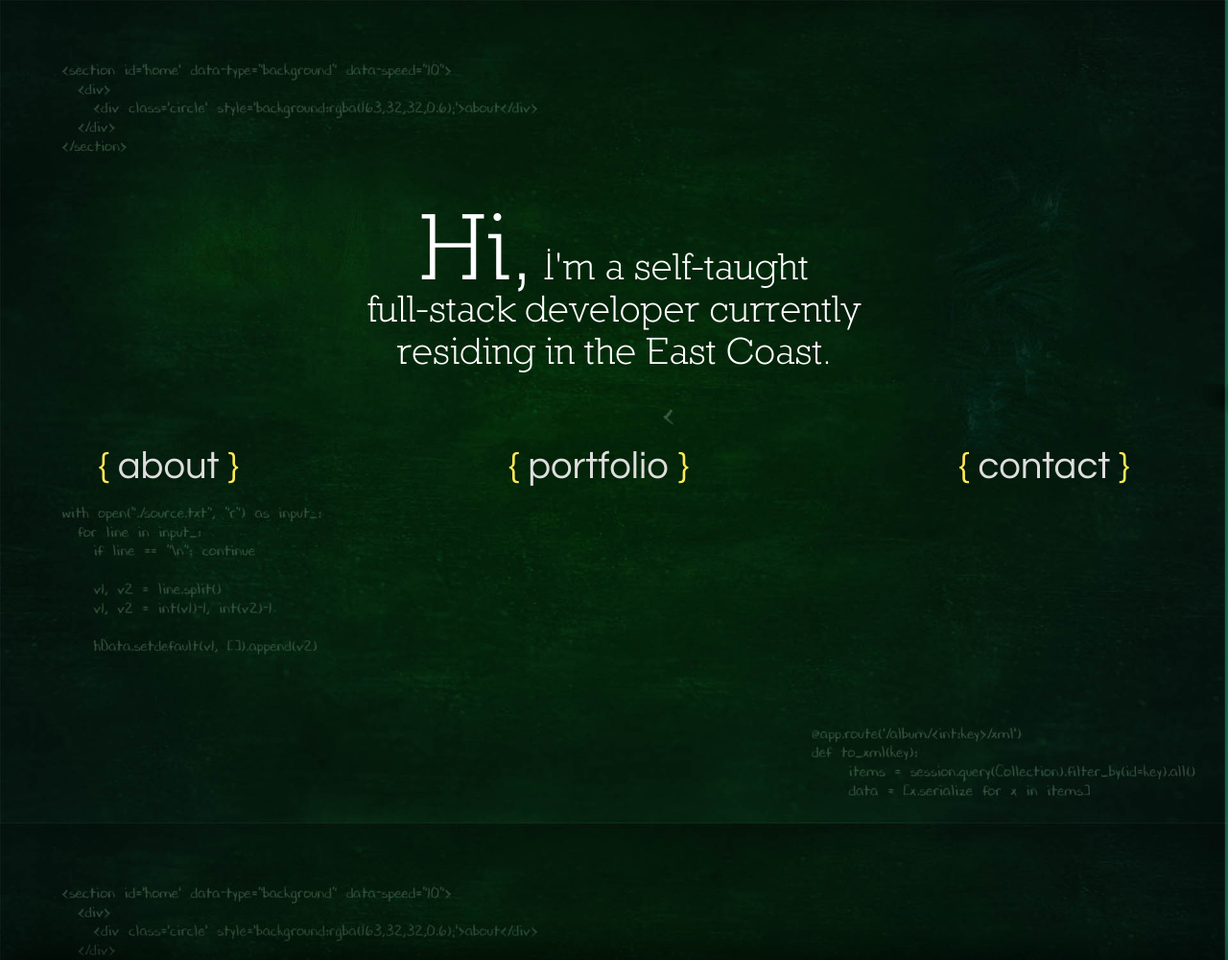
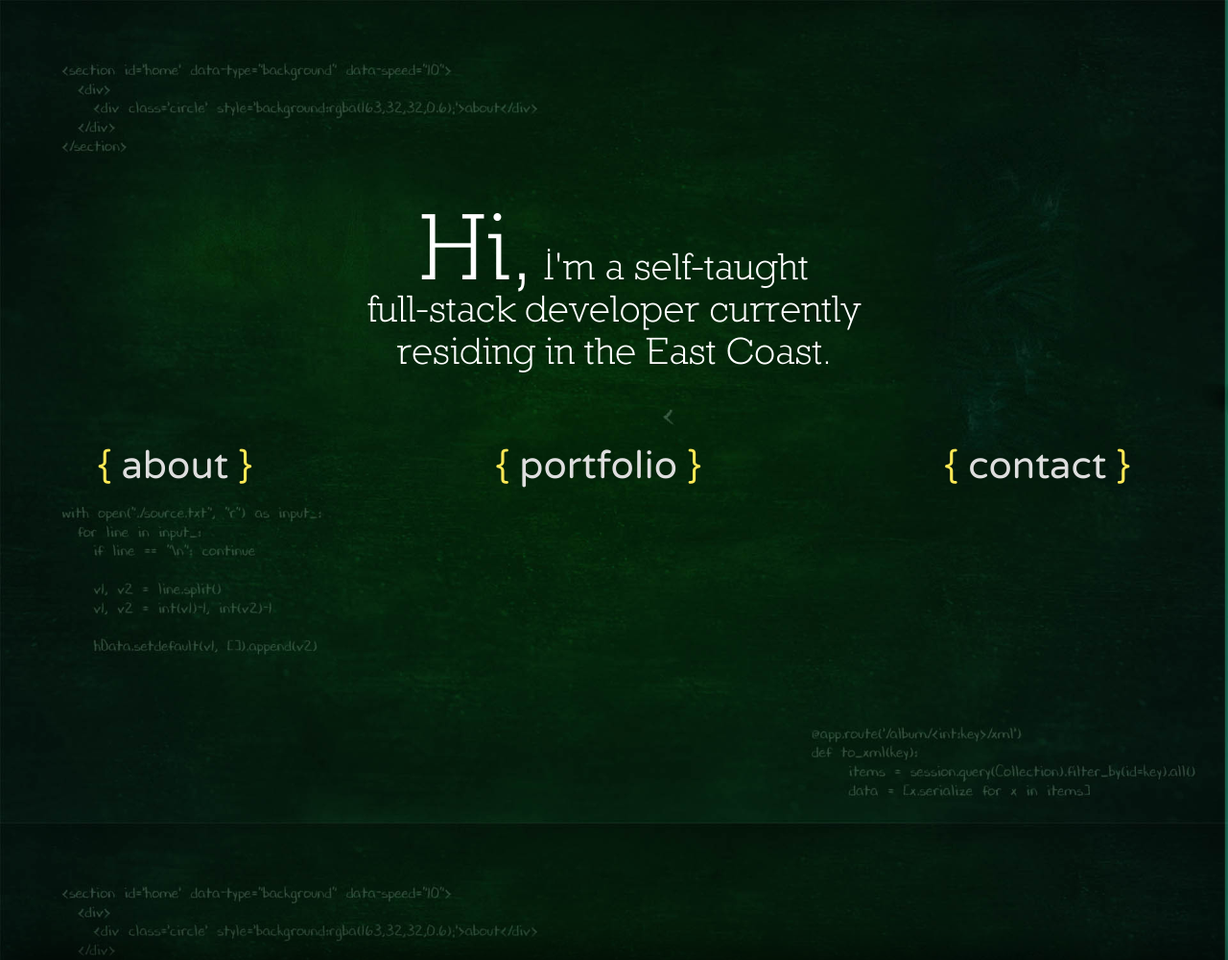
Before and after one commit to Deesus/Deesus.github.io, a plain HTML site: page index.html in a window 1280 px wide. Shown: the top 1000 px of the page at 96% size. Drawn offline with nearby package versions, Linux system fonts and the light colour scheme.

Commit message:
bug: Add missing font face

```diff
--- a/static/styles.css
+++ b/static/styles.css
@@ -7,8 +7,13 @@
 	src: url('nillandRegular.ttf');
 }
 
+@font-face {
+	font-family: 'VarelaRound';
+	src: url('VarelaRound.ttf');
+}
+
 body {
-	font-family: 'century gothic', monospace;
+	font-family: 'VarelaRound', monospace;
 	font-size: 120%;
 	color: white;
 	margin: 0;
```
Also changed, not shown: static/VarelaRound.ttf (added).
